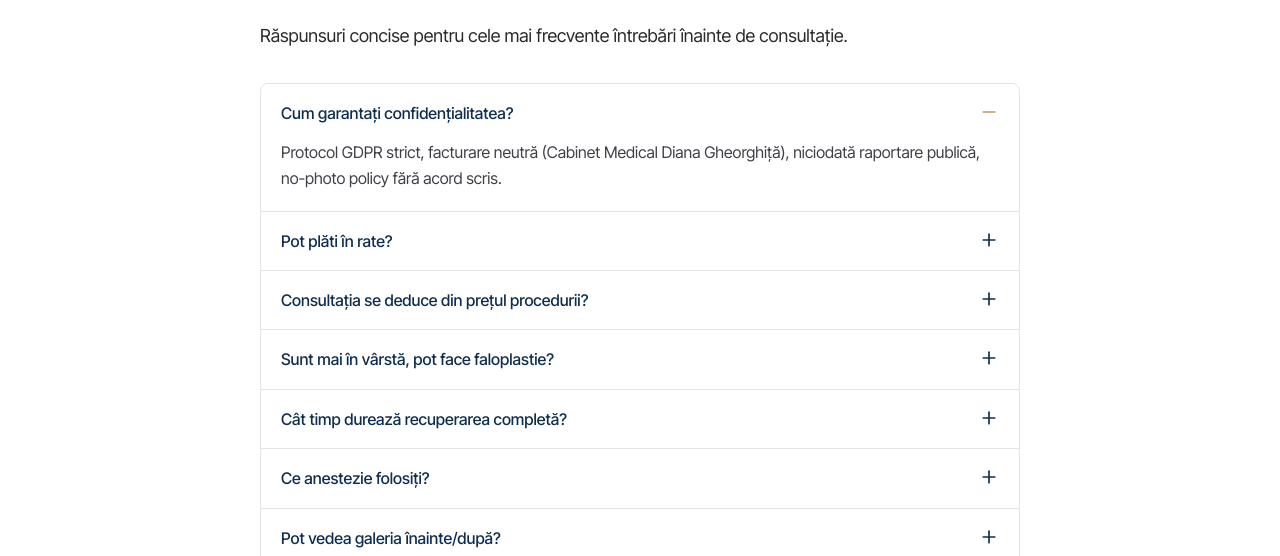
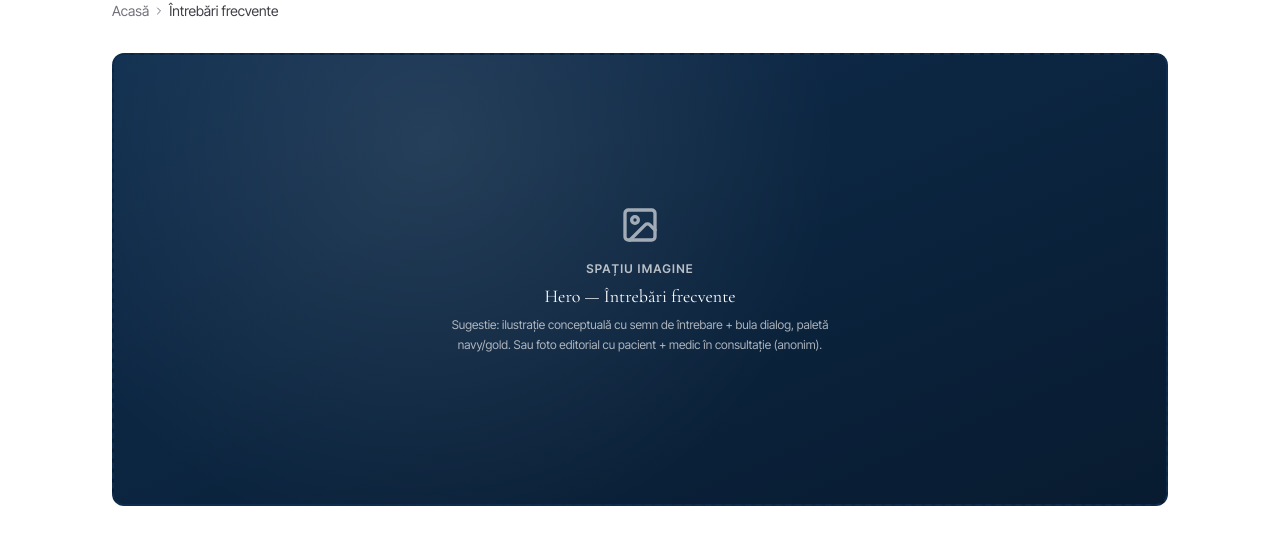
Before and after one commit to mihnea-eugen/chirurgia-intima, a Next.js app: page /intrebari-frecvente in a window 1280 px wide. Shown: the part 194-750 px from the top of the page. Built offline with nearby package versions, Linux system fonts and the light colour scheme; no server answers.

Commit message:
feat(intrebari-frecvente): hero placeholder + max-w-6xl

```diff
--- a/app/intrebari-frecvente/page.tsx
+++ b/app/intrebari-frecvente/page.tsx
@@ -3,6 +3,7 @@ import Breadcrumbs from "@/components/Breadcrumbs";
 import FAQ from "@/components/FAQ";
 import CTABanner from "@/components/CTABanner";
 import SchemaGraph from "@/components/SchemaGraph";
+import ImagePlaceholder from "@/components/ImagePlaceholder";
 import { getFAQSchema } from "@/lib/schema";
 
 export const metadata: Metadata = { title: "Întrebări frecvente", description: "Răspunsuri la cele mai frecvente întrebări despre chirurgia intimă masculină: confidențialitate, recuperare, finanțare, anestezie." };
@@ -22,9 +23,19 @@ const faqs = [
 
 export default function Page() {
   return (
-    <div className="container-narrow py-12">
+    <div className="max-w-6xl mx-auto px-6 sm:px-8 lg:px-12 py-16 sm:py-20 lg:py-24">
       <SchemaGraph items={[getFAQSchema(faqs)]} />
       <Breadcrumbs items={[{name:"Acasă", url:"/"},{name:"Întrebări frecvente", url:"/intrebari-frecvente"}]} />
+
+      <div className="mt-8 mb-12 lg:mb-16">
+        <ImagePlaceholder
+          label="Hero — Întrebări frecvente"
+          hint="Sugestie: ilustrație conceptuală cu semn de întrebare + bula dialog, paletă navy/gold. Sau foto editorial cu pacient + medic în consultație (anonim)."
+          ratio="21/9"
+          variant="navy"
+        />
+      </div>
+
       <h1 className="font-display">Întrebări frecvente</h1>
       <p className="lead text-zinc-700 mt-2">Răspunsuri concise pentru cele mai frecvente întrebări înainte de consultație.</p>
       <div className="mt-8">
```
